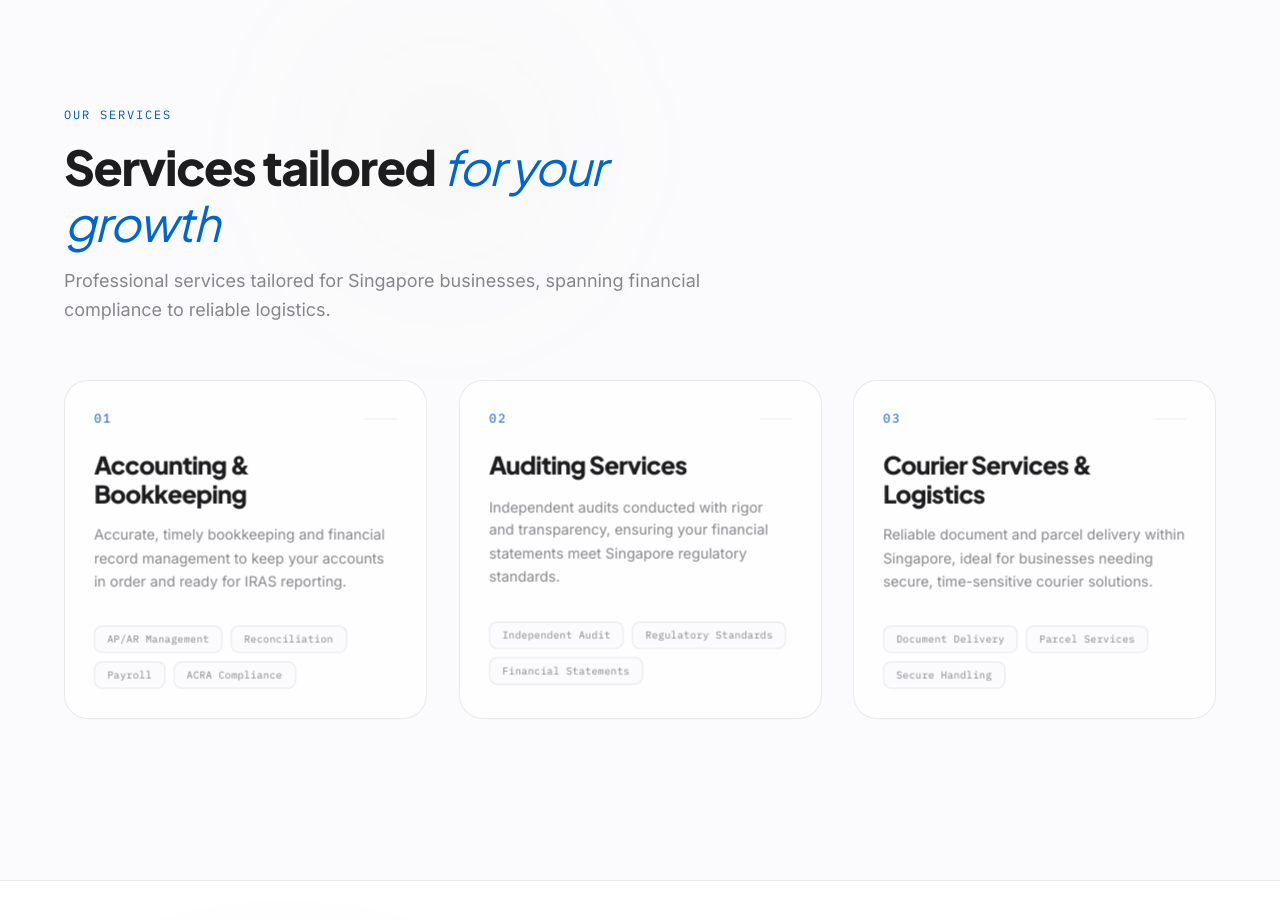
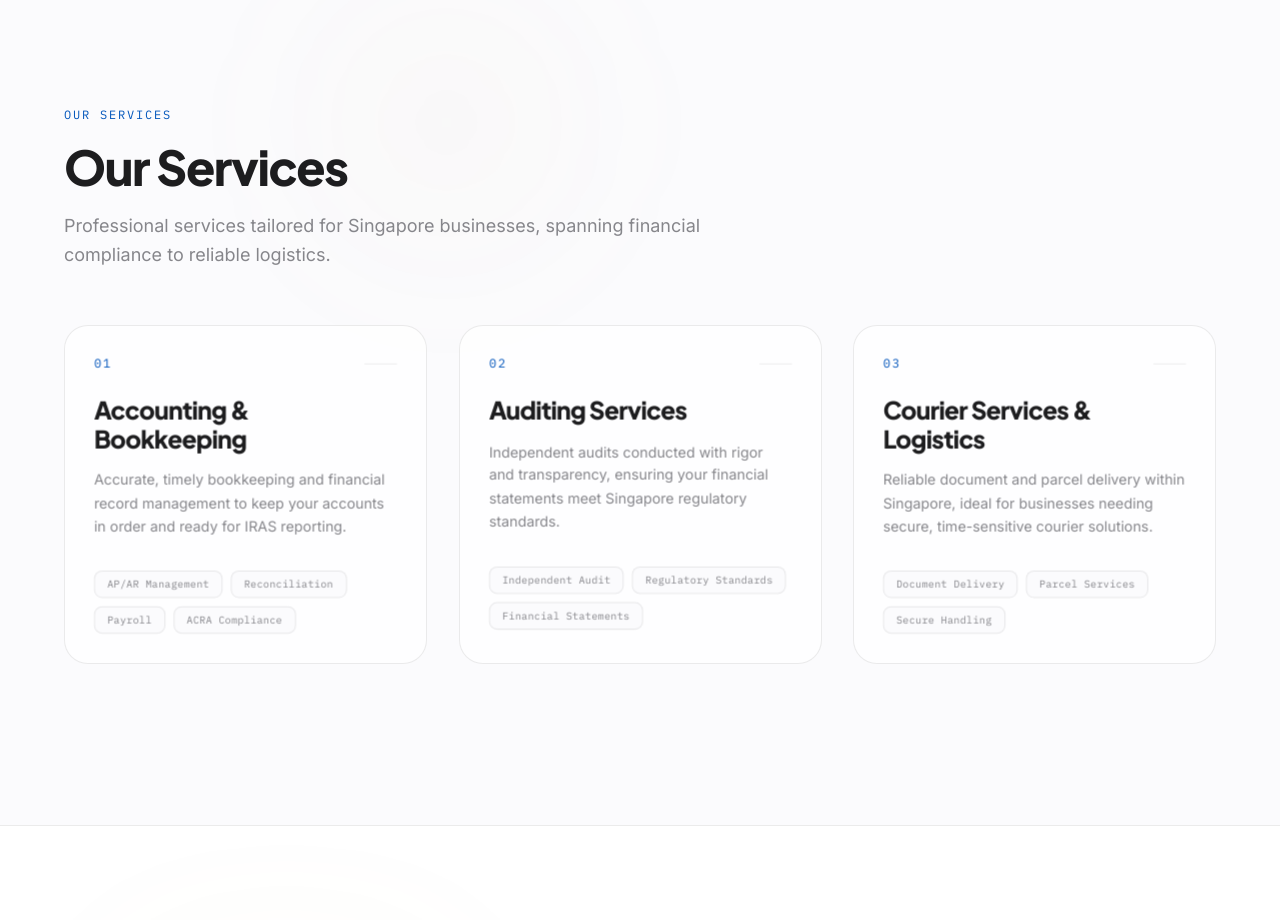
Before and after one commit to truelifeglobalpte/True-Life-Global, a Next.js app: page / in a window 1280 px wide. Shown: the part 2080-3000 px from the top of the page. Built offline with nearby package versions, Linux system fonts and the light colour scheme.

Commit message:
Restore original 'Our Services' heading text

```diff
--- a/src/components/Services.tsx
+++ b/src/components/Services.tsx
@@ -37,7 +37,7 @@ export default function Services() {
           transition={{ duration: 0.5, delay: 0.15 }}
           className="text-3xl sm:text-4xl lg:text-5xl font-display font-bold text-foreground leading-tight max-w-2xl"
         >
-          Services tailored <span className="editorial-text font-normal text-accent italic">for your growth</span>
+          Our Services
         </motion.h2>
 
         <motion.p
```
